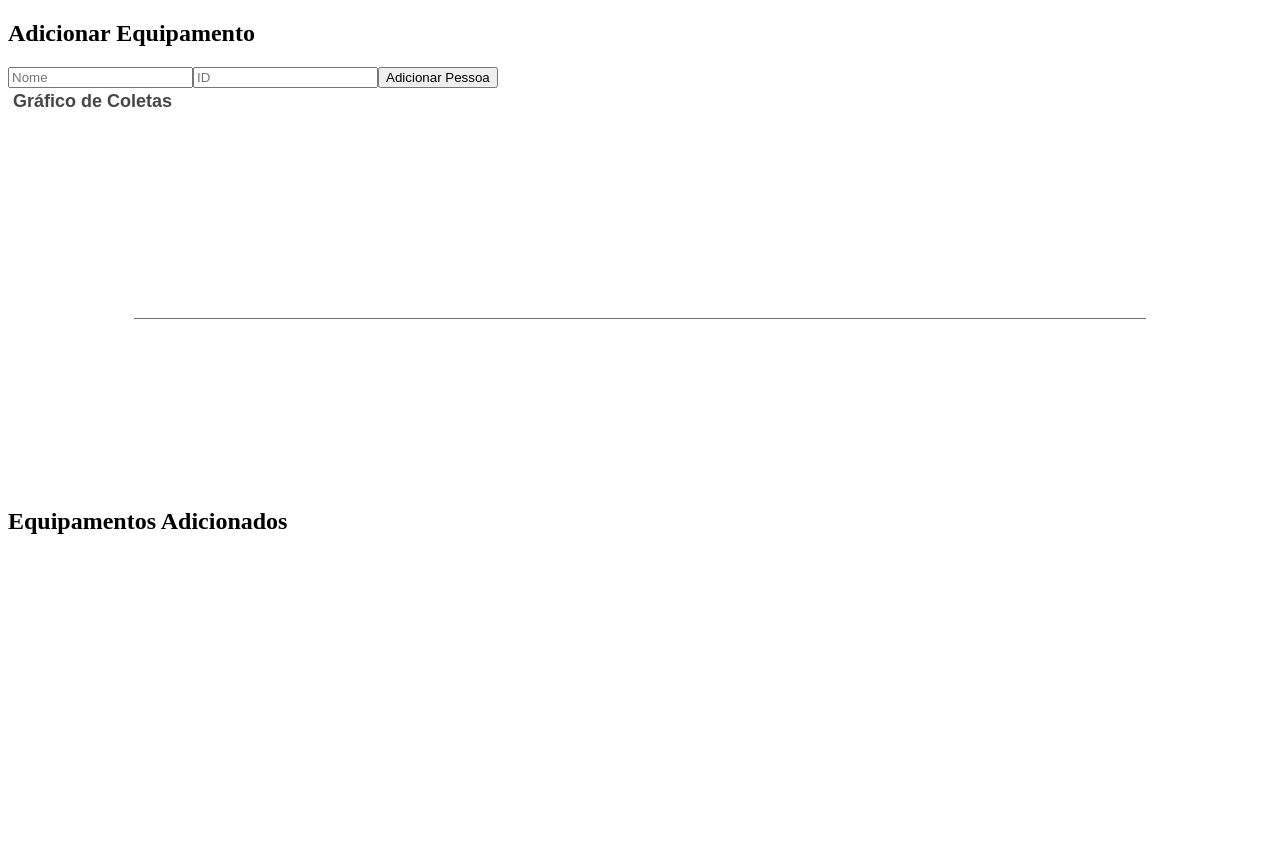
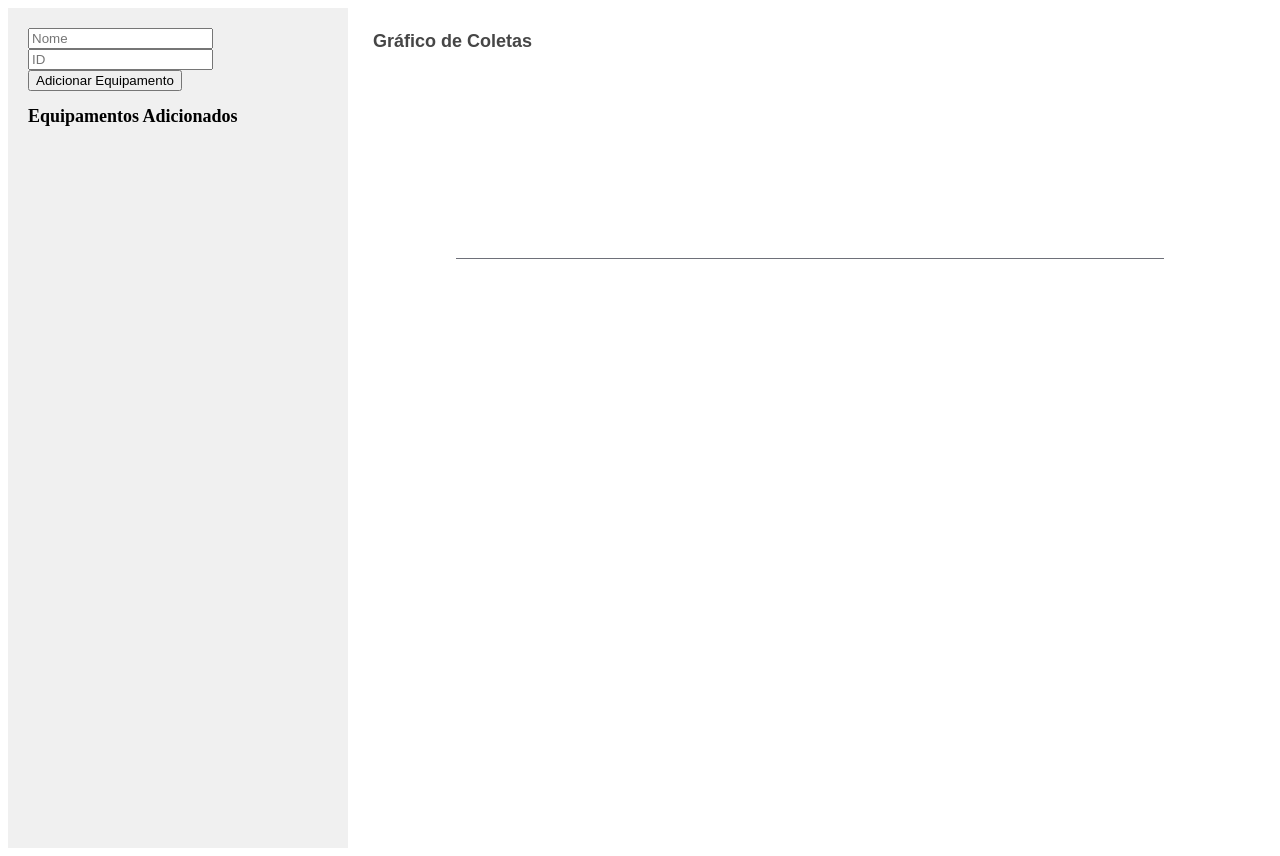
Before and after one commit to matheuslima44/Echarts-grafico, a React (Vite) app: page / in a window 1280 px wide. Before the commit the page ends 800 px from the top, so only its background shows below. Built offline with nearby package versions, Linux system fonts and the light colour scheme.

Commit message:
Estilizado

```diff
--- a/src/Coletas/index.tsx
+++ b/src/Coletas/index.tsx
@@ -73,7 +73,6 @@ export function ColetaApp() {
   return (
     <Container>
       <Sidebar>
-        <h2>Adicionar Equipamento</h2>
         <input
           type="text"
           placeholder="Nome"
@@ -86,11 +85,7 @@ export function ColetaApp() {
           value={id}
           onChange={(e) => setId(e.target.value)}
         />
-        <button onClick={handleAdicionarPessoa}>Adicionar Pessoa</button>
-      </Sidebar>
-      <GraphicsContainer>
-        <ReactECharts option={options} />
-      </GraphicsContainer>
+        <button onClick={handleAdicionarPessoa}>Adicionar Equipamento</button>
         <UserInfo>
           <h2>Equipamentos Adicionados</h2>
           {userInfos.map((userInfo, index) => (
@@ -117,6 +112,10 @@ export function ColetaApp() {
             </UserCard>
           ))}
         </UserInfo>
+      </Sidebar>
+      <GraphicsContainer>
+        <ReactECharts option={options} />
+      </GraphicsContainer>
     </Container>
   );
 }
--- a/src/Coletas/styles.ts
+++ b/src/Coletas/styles.ts
@@ -1,11 +1,25 @@
 import styled from "styled-components";
 
-export const Container = styled.div``;
+export const Container = styled.div`
+  display: flex;
+  justify-content: space-between;
+`;
 export const Collect = styled.div``;
 export const GraphicsContainer = styled.div`
-  height: 400px;
+  flex: 1;
+  padding: 20px;
 `;
 
-export const Sidebar = styled.div``;
+export const Sidebar = styled.div`
+  height: 100vh;
+  width: 300px;
+  background-color: #f0f0f0;
+  padding: 20px;
+
+  h2 {
+    font-size: 18px;
+    margin-bottom: 10px;
+  }
+`;
 export const UserInfo = styled.div``;
 export const UserCard = styled.div``;
```
Also changed, not shown: src/Sidebar/index.tsx (deleted, +0 -43 lines), src/Sidebar/styes.ts (deleted, +0 -8 lines). Lines whose indentation alone changed are shown as unchanged.
